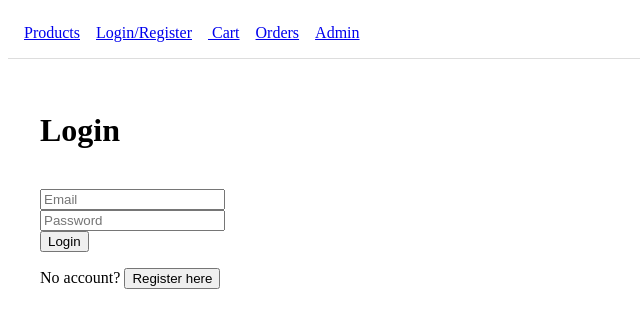
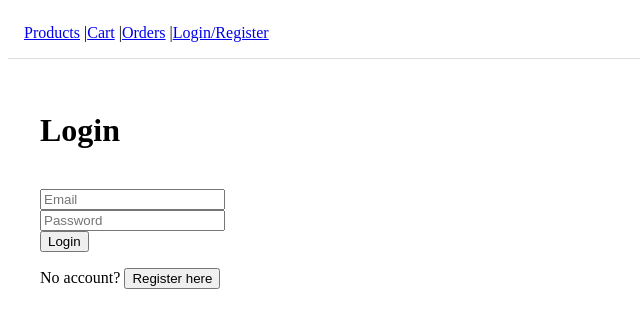
Before and after one commit to KorenABD/E-Commerece, a React (Vite) app in the folder ecommerce-training/ecommerce-frontend/: page /auth in a window 1280 px wide. Shown: the top 328 px of the page, without its empty margins (0-640 px from the left). Built offline with nearby package versions, Linux system fonts and the light colour scheme.

Commit message:
Added name to orders, show who is logged

```diff
--- a/ecommerce-training/ecommerce-frontend/src/App.jsx
+++ b/ecommerce-training/ecommerce-frontend/src/App.jsx
@@ -4,21 +4,42 @@ import AuthPage from "./pages/AuthPage";
 import CartPage from "./pages/CartPage";
 import OrdersPage from "./pages/OrdersPage";
 import AdminDashboard from "./pages/AdminDashboard";
+import { getCurrentUser, logout } from "./services/auth";
 
-
-
+function Navbar() {
+  const user = getCurrentUser();
+  return (
+    <nav style={{ padding: "1rem", borderBottom: "1px solid #ddd" }}>
+      <a href="/">Products</a> |
+      <a href="/cart">Cart</a> |
+      <a href="/orders">Orders</a> |
+      <a href="/auth">Login/Register</a>
+      {/* ✅ Show Admin only if user is ADMIN */}
+      {user?.role === "ADMIN" && (
+        <> | <a href="/admin">Admin</a></>
+      )}
+      {user && (
+        <span style={{ marginLeft: "1rem" }}>
+          Logged in as <strong>{user.name}</strong> ({user.role})
+          <button
+            onClick={() => {
+              logout();
+              window.location.href = "/";
+            }}
+            style={{ marginLeft: "0.5rem" }}
+          >
+            Logout
+          </button>
+        </span>
+      )}
+    </nav>
+  );
+}
 
 function App() {
   return (
     <BrowserRouter>
-      <nav style={{ padding: "1rem", borderBottom: "1px solid #ddd" }}>
-        <Link to="/" style={{ marginRight: "1rem" }}>Products</Link>
-        <Link to="/auth" style={{ marginRight: "1rem" }}>Login/Register</Link>
-        <Link to="/cart" style={{ marginRight: "1rem" }}> Cart</Link>
-        <Link to="/orders" style={{ marginRight: "1rem" }}>Orders</Link>
-        <Link to="/admin" style={{ marginRight: "1rem" }}>Admin</Link>
-
-      </nav>
+      <Navbar />
 
       <Routes>
         <Route path="/" element={<ProductsPage />} />
--- a/ecommerce-training/ecommerce-frontend/src/pages/OrdersPage.jsx
+++ b/ecommerce-training/ecommerce-frontend/src/pages/OrdersPage.jsx
@@ -1,8 +1,10 @@
 import { useEffect, useState } from "react";
 import { getOrders } from "../services/orders";
+import { getCurrentUser } from "../services/auth";
 
 export default function OrdersPage() {
   const [orders, setOrders] = useState([]);
+  const user = getCurrentUser();
 
   useEffect(() => {
     getOrders()
@@ -12,7 +14,7 @@ export default function OrdersPage() {
 
   return (
     <div style={{ padding: "2rem" }}>
-      <h1>My Orders</h1>
+      <h1>{user ? `${user.name}'s Orders` : "My Orders"}</h1>
       {orders.length === 0 ? (
         <p>No orders yet.</p>
       ) : (
@@ -20,6 +22,7 @@ export default function OrdersPage() {
           {orders.map(order => (
             <div key={order.id} style={{ border: "1px solid #ddd", padding: "1rem", marginBottom: "1rem" }}>
               <h2>Order #{order.id}</h2>
+              <p>User: {user?.name}</p> {/* 🟢 show logged in user */}
               <p>Status: {order.status}</p>
               <p>Total: ${Number(order.total).toFixed(2)}</p>
               <p>Date: {new Date(order.createdAt).toLocaleString()}</p>
--- a/ecommerce-training/ecommerce-frontend/src/services/auth.js
+++ b/ecommerce-training/ecommerce-frontend/src/services/auth.js
@@ -3,19 +3,27 @@ import api from "./api";
 export async function register(email, password, name) {
   const res = await api.post("/auth/register", { email, password, name });
   localStorage.setItem("token", res.data.token);
+  localStorage.setItem("user", JSON.stringify(res.data.user)); // 🟢 save user
   return res.data.user;
 }
 
 export async function login(email, password) {
   const res = await api.post("/auth/login", { email, password });
   localStorage.setItem("token", res.data.token);
+  localStorage.setItem("user", JSON.stringify(res.data.user)); // 🟢 save user
   return res.data.user;
 }
 
 export function logout() {
   localStorage.removeItem("token");
+  localStorage.removeItem("user");
 }
 
 export function getToken() {
   return localStorage.getItem("token");
 }
+
+export function getCurrentUser() {
+  const user = localStorage.getItem("user");
+  return user ? JSON.parse(user) : null;
+}
```
